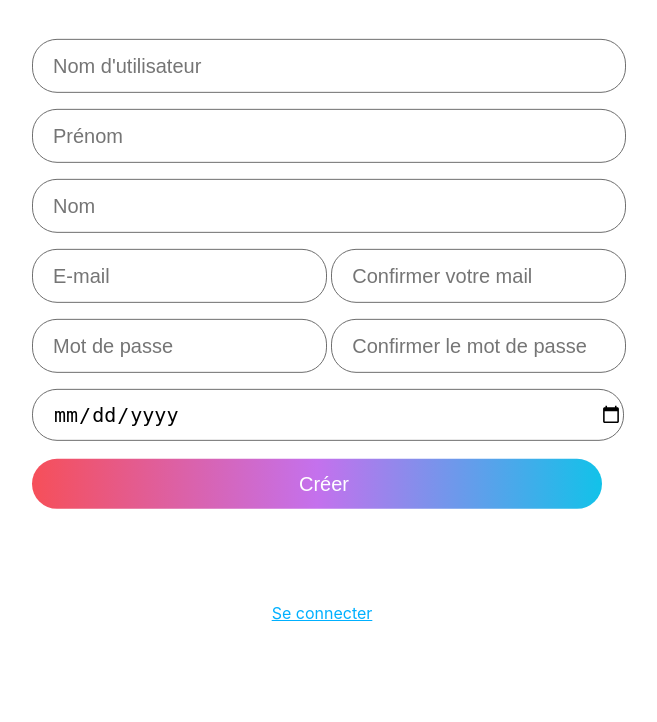
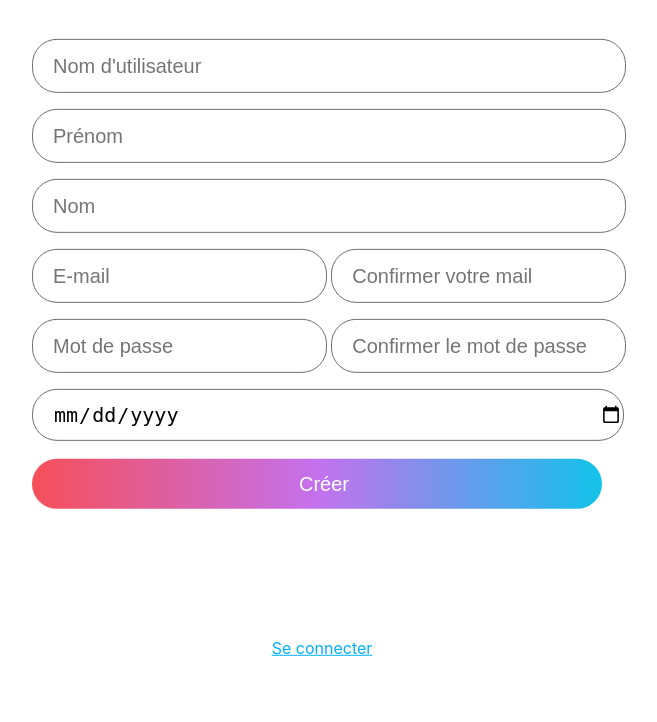
Before and after one commit to Yaon-C2H8N2/Projet-DAW, a PHP site: page /userCreate in a window 1280 px wide. Shown: the part 335-1057 px from the top of the page, without its empty margins (318-975 px from the left). Before the commit the page ends 956 px from the top, so only its background shows below. Run offline with PHP 8.4, Linux system fonts and the light colour scheme.

Commit message:
Small changes + Amélioration
Ajout de stats en plus
Changement du theme de la page encore plus simple
Fluidité du site amélioré
Divers ++

```diff
--- a/app/views/userCreate.php
+++ b/app/views/userCreate.php
@@ -86,9 +86,14 @@
 </div>
 
 
-<div style="margin-top: 70%">
+<div>
 
-    <div class="lien_page_login">
+    <div class="lien_page_login" style="position: absolute;
+    top: 120%;
+    left: 50%;
+    transform: translate(-50%, -50%);
+    width: 50%;
+padding-bottom: 5%;">
         <h3>
             Déjà membre ?
         </h3>
--- a/app/views/userPage.php
+++ b/app/views/userPage.php
@@ -24,7 +24,7 @@ $db = new DBManage();
     <link id="link" rel="stylesheet" type="text/css" href="css/UI_Theme.css"/>
     <link id="link" rel="stylesheet" type="text/css" href="css/userPage.css"/>
     <script src="https://ajax.googleapis.com/ajax/libs/jquery/3.5.1/jquery.min.js"></script>
-    <title>Compte</title>
+    <title>Modification du Compte</title>
 </head>
 <body>
 <?php require 'navBar.php'; ?>
@@ -54,7 +54,8 @@ $db = new DBManage();
     <label for="birthdate">Date de naissance</label>
     <input type="date" name="birthdate" id="birthdate" pattern="[0-9]{4}-[0-9]{2}-[0-9]{2}"
            title="La date doit être sous la forme jour/mois/année" minlength="10" maxlength="10"
-           min="1900-01-01" max="2199-01-01" value="<?php echo $user->birthDate; ?>" required><br>
+           min="1900-01-01" max="2199-01-01" value="<?php echo $user->birthDate; ?>" required>
+    <br>
     <label for="password">Ancien mot de passe</label>
     <input type="password" name="password" id="password" value=""><br>
     <label for="newPassword">Nouveau mot de passe</label>
--- a/app/views/user_Profil_Page.php
+++ b/app/views/user_Profil_Page.php
@@ -34,8 +34,8 @@ $db = new DBManage();
             <div class="card-div ">
                 <div id="userPage_img_container">
                     <a href="/userPage">
-                        <img id="userPage_imgUser" title="Votre photo de profil" src=<?php
-                        if ($user->profilePicture == 'default.png' or isset($user->profilePicture) or $user->profilePicture == null or strlen($user->profilePicture) <= 0 or !file_exists($user->profilePicture)) {
+                        <img id="userPage_imgUser" title="Modifier le compte" src=<?php
+                        if ($user->profilePicture == 'default.png' or $user->profilePicture == null or strlen($user->profilePicture) <= 0 or !file_exists($user->profilePicture)) {
                             echo "img/default_user.png";
                         } else {
                             echo $user->profilePicture;
--- a/public/css/UI_Theme.css
+++ b/public/css/UI_Theme.css
@@ -22,7 +22,8 @@ body {
 }
 
 ::-webkit-scrollbar-thumb {
-    background-color: #00ffc5;
+    background: -webkit-linear-gradient(180deg, #ff8618, #ff3d61, #b51fec);
+    background: linear-gradient(180deg, #ff8618, #ff3d61, #b51fec);
     border-radius: 5px;
 }
 
@@ -68,7 +69,8 @@ body {
 
 .item:hover {
     transform: scale(1.1); /* Équivalent à scaleX(0.7) scaleY(0.7) */
-    background-color: orange;
+    background: -webkit-linear-gradient(-70deg, #0d0332, #5fdb95, #ae1ae7);
+    background: linear-gradient(-70deg, #0d0332, #5fdb95, #ae1ae7);
 }
 
 .hidden_element_from_vue {
--- a/public/js/UI_Theme.js
+++ b/public/js/UI_Theme.js
@@ -24,10 +24,9 @@ window.matchMedia('(prefers-color-scheme: dark)').addEventListener('change', fun
     //On change le theme que si on est en mode auto
     if (localStorage.getItem("dark-mode") === "auto") {
         if (window.matchMedia('(prefers-color-scheme: dark)').matches) {
-            document.documentElement.style.setProperty("--body-background-color", " #333336");
-
+            document.documentElement.style.setProperty("--body-background-color", getComputedStyle(document.documentElement).getPropertyValue('--body-background-dark'));
         } else {
-            document.documentElement.style.setProperty("--body-background-color", "#4451dd");
+            document.documentElement.style.setProperty("--body-background-color", getComputedStyle(document.documentElement).getPropertyValue('--body-background-light'));
         }
     }
 });
@@ -61,9 +60,9 @@ function ModeAuto() {
         localStorage.setItem("dark-mode", "auto");
 
         if (window.matchMedia && window.matchMedia('(prefers-color-scheme: dark)').matches) {
-            document.documentElement.style.setProperty("--body-background-color", " #333336");
+            document.documentElement.style.setProperty("--body-background-color", getComputedStyle(document.documentElement).getPropertyValue('--body-background-dark'));
         } else {
-            document.documentElement.style.setProperty("--body-background-color", "#4451dd");
+            document.documentElement.style.setProperty("--body-background-color", getComputedStyle(document.documentElement).getPropertyValue('--body-background-light'));
         }
         bouton_mode_sombre.checked = false;
     } else {
@@ -76,14 +75,14 @@ function ModeSombre() {
     localStorage.setItem("dark-mode", "manuel:dark");
     bouton_mode_sombre.checked = true;
     bouton_mode_automatique.checked = false;
-    document.documentElement.style.setProperty("--body-background-color", " #333336");
+    document.documentElement.style.setProperty("--body-background-color", getComputedStyle(document.documentElement).getPropertyValue('--body-background-dark'));
 }
 
 function ModeClair() {
     localStorage.setItem("dark-mode", "manuel:light");
     bouton_mode_sombre.checked = false;
     bouton_mode_automatique.checked = false;
-    document.documentElement.style.setProperty("--body-background-color", "#4451dd");
+    document.documentElement.style.setProperty("--body-background-color", getComputedStyle(document.documentElement).getPropertyValue('--body-background-light'));
 }
 
 /**
--- a/public/js/userCreate.js
+++ b/public/js/userCreate.js
@@ -14,7 +14,6 @@ function isPasswordStrong() {
 
     //Ancienne version du mdp
     // return new RegExp(/(?=.*\d)(?=.*[a-z])(?=.*[A-Z]).{8,}/).test(document.getElementById("password").value);
-
     return document.getElementById("password").value.length > 8;
 }
 
```
Also changed, not shown: app/models/DBManage.php (+9 -0 lines), app/views/home.php (+16 -19 lines), public/css/user_Profil_Page.css (+6 -9 lines), public/img/fusee.png (added), public/img/userPicture/7.png (added), public/img/userPicture/TEST2.png (deleted).
